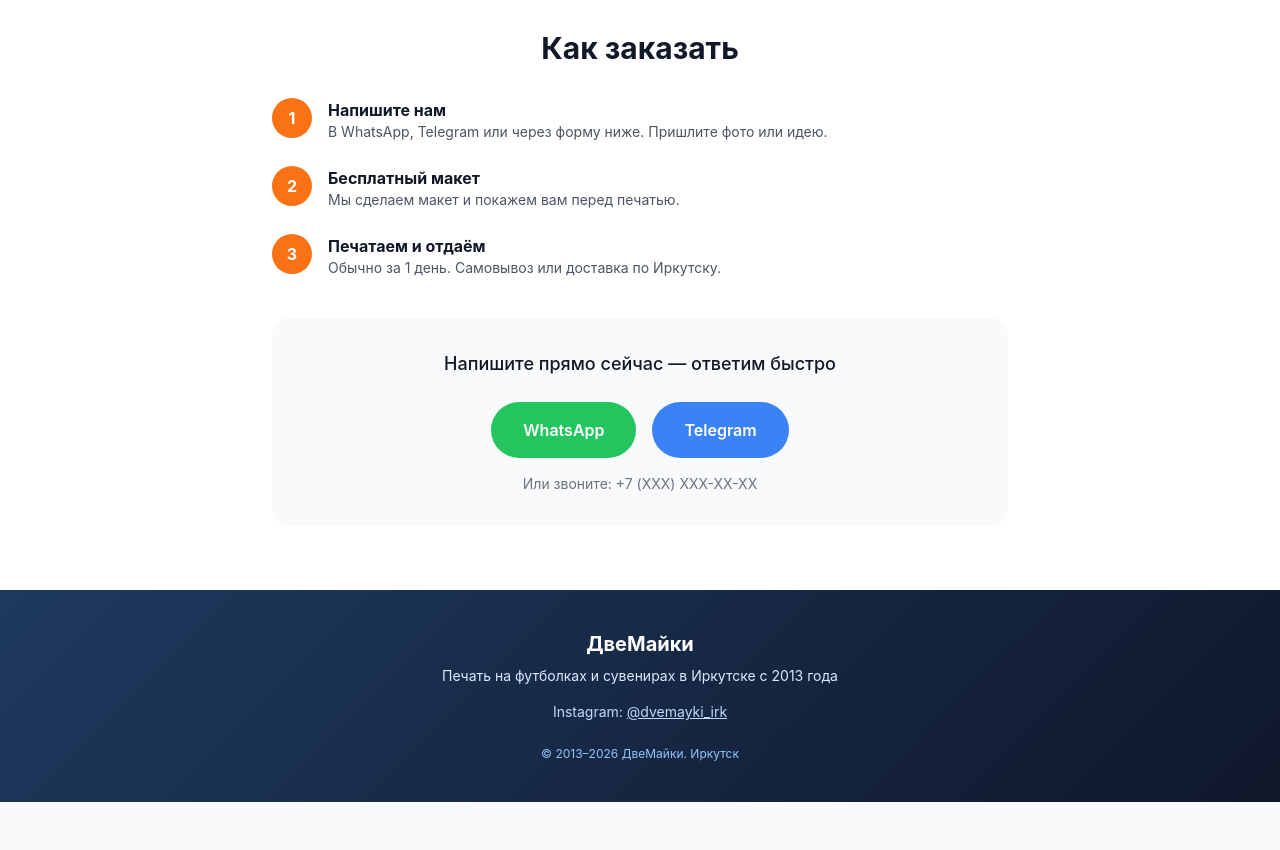
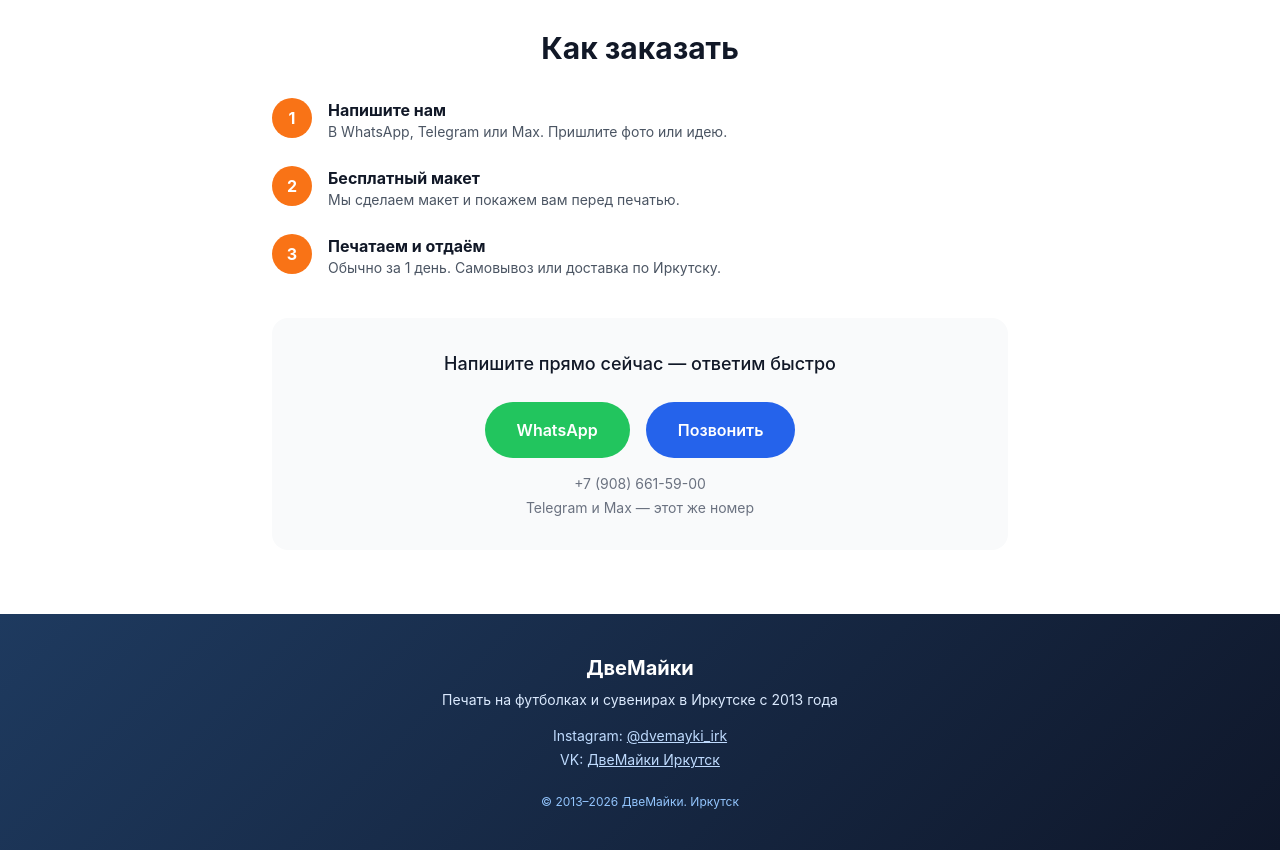
Before and after one commit to lapa290491-cell/dvemayki, a plain HTML site: page index.html in a window 1280 px wide. Shown: the part 1300-2150 px from the top of the page. Before the commit the page ends 2102 px from the top, so only its background shows below. Drawn offline with nearby package versions, Linux system fonts and the light colour scheme.

Commit message:
Update index.html

```diff
--- a/index.html
+++ b/index.html
@@ -7,17 +7,15 @@
   <meta name="description" content="Печать на футболках и сувенирах в Иркутске за 1 день. 11 лет опыта. Гарантия: печать не отклеится. Бесплатный макет. Эмоции гарантированы. Корпоративные заказы.">
   <meta name="keywords" content="печать на футболках Иркутск, футболки с принтом Иркутск, сувениры на заказ Иркутск, печать логотипа на футболках">
   <meta name="robots" content="index, follow">
+  <link rel="canonical" href="https://lapa290491-cell.github.io/dvemayki/">
 
-  <!-- Open Graph -->
   <meta property="og:title" content="ДвеМайки — печать на футболках Иркутск">
   <meta property="og:description" content="11 лет. 1 день. Печать не отклеится. Эмоции гарантированы.">
   <meta property="og:type" content="website">
   <meta property="og:locale" content="ru_RU">
 
-  <!-- Tailwind CSS -->
   <script src="https://cdn.tailwindcss.com"></script>
 
-  <!-- Schema LocalBusiness -->
   <script type="application/ld+json">
   {
     "@context": "https://schema.org",
@@ -25,7 +23,7 @@
     "name": "ДвеМайки",
     "description": "Печать на футболках и сувенирах в Иркутске за 1 день. Гарантия качества.",
     "url": "https://lapa290491-cell.github.io/dvemayki/",
-    "telephone": "+7-XXX-XXX-XX-XX",
+    "telephone": "+79086615900",
     "address": {
       "@type": "PostalAddress",
       "addressLocality": "Иркутск",
@@ -43,7 +41,6 @@
 </head>
 <body class="bg-gray-50 text-gray-900">
 
-  <!-- Шапка -->
   <header class="gradient-bg text-white sticky top-0 z-50 shadow-lg">
     <div class="max-w-5xl mx-auto px-4 py-4 flex justify-between items-center">
       <div class="font-bold text-xl">ДвеМайки</div>
@@ -53,7 +50,6 @@
     </div>
   </header>
 
-  <!-- Hero -->
   <section class="gradient-bg text-white py-16 md:py-24">
     <div class="max-w-5xl mx-auto px-4 text-center">
       <h1 class="text-3xl md:text-5xl font-bold leading-tight mb-6">
@@ -67,14 +63,13 @@
         <a href="#order" class="bg-orange-500 hover:bg-orange-600 text-white px-8 py-4 rounded-full font-semibold text-lg transition">
           Хочу заказать
         </a>
-        <a href="https://wa.me/79001234567" class="bg-white/10 hover:bg-white/20 border border-white/30 text-white px-8 py-4 rounded-full font-semibold text-lg transition">
+        <a href="https://wa.me/79086615900" class="bg-white/10 hover:bg-white/20 border border-white/30 text-white px-8 py-4 rounded-full font-semibold text-lg transition">
           Написать в WhatsApp
         </a>
       </div>
     </div>
   </section>
 
-  <!-- Почему мы -->
   <section class="py-16 bg-white">
     <div class="max-w-5xl mx-auto px-4">
       <h2 class="text-2xl md:text-3xl font-bold text-center mb-12">Почему выбирают нас</h2>
@@ -98,7 +93,6 @@
     </div>
   </section>
 
-  <!-- Услуги -->
   <section class="py-16 bg-gray-50">
     <div class="max-w-5xl mx-auto px-4">
       <h2 class="text-2xl md:text-3xl font-bold text-center mb-12">Что печатаем</h2>
@@ -119,7 +113,6 @@
     </div>
   </section>
 
-  <!-- Как заказать -->
   <section id="order" class="py-16 bg-white">
     <div class="max-w-3xl mx-auto px-4">
       <h2 class="text-2xl md:text-3xl font-bold text-center mb-8">Как заказать</h2>
@@ -128,7 +121,7 @@
           <div class="flex-shrink-0 w-10 h-10 bg-orange-500 text-white rounded-full flex items-center justify-center font-bold">1</div>
           <div>
             <h3 class="font-bold">Напишите нам</h3>
-            <p class="text-gray-600 text-sm">В WhatsApp, Telegram или через форму ниже. Пришлите фото или идею.</p>
+            <p class="text-gray-600 text-sm">В WhatsApp, Telegram или Max. Пришлите фото или идею.</p>
           </div>
         </div>
         <div class="flex gap-4">
@@ -150,27 +143,30 @@
       <div class="bg-gray-50 p-8 rounded-2xl text-center">
         <p class="text-lg font-medium mb-6">Напишите прямо сейчас — ответим быстро</p>
         <div class="flex flex-col sm:flex-row gap-4 justify-center">
-          <a href="https://wa.me/79001234567?text=Здравствуйте! Хочу заказать печать"
+          <a href="https://wa.me/79086615900?text=Здравствуйте! Хочу заказать печать"
              class="bg-green-500 hover:bg-green-600 text-white px-8 py-4 rounded-full font-semibold transition">
             WhatsApp
           </a>
-          <a href="https://t.me/ВАШ_ЮЗЕРНЕЙМ"
-             class="bg-blue-500 hover:bg-blue-600 text-white px-8 py-4 rounded-full font-semibold transition">
-            Telegram
+          <a href="tel:+79086615900"
+             class="bg-blue-600 hover:bg-blue-700 text-white px-8 py-4 rounded-full font-semibold transition">
+            Позвонить
           </a>
         </div>
-        <p class="text-sm text-gray-500 mt-4">Или звоните: +7 (XXX) XXX-XX-XX</p>
+        <p class="text-sm text-gray-500 mt-4">+7 (908) 661-59-00</p>
+        <p class="text-sm text-gray-500 mt-1">Telegram и Max — этот же номер</p>
       </div>
     </div>
   </section>
 
-  <!-- Подвал -->
   <footer class="gradient-bg text-white py-10">
     <div class="max-w-5xl mx-auto px-4 text-center">
       <div class="font-bold text-xl mb-2">ДвеМайки</div>
       <p class="text-blue-100 text-sm mb-4">Печать на футболках и сувенирах в Иркутске с 2013 года</p>
-      <p class="text-blue-200 text-sm">
+      <p class="text-blue-200 text-sm mb-1">
         Instagram: <a href="https://www.instagram.com/dvemayki_irk/" class="underline">@dvemayki_irk</a>
+      </p>
+      <p class="text-blue-200 text-sm mb-1">
+        VK: <a href="https://m.vk.ru/irkutsk_2g" class="underline">ДвеМайки Иркутск</a>
       </p>
       <p class="text-xs text-blue-300 mt-6">© 2013–2026 ДвеМайки. Иркутск</p>
     </div>
```
